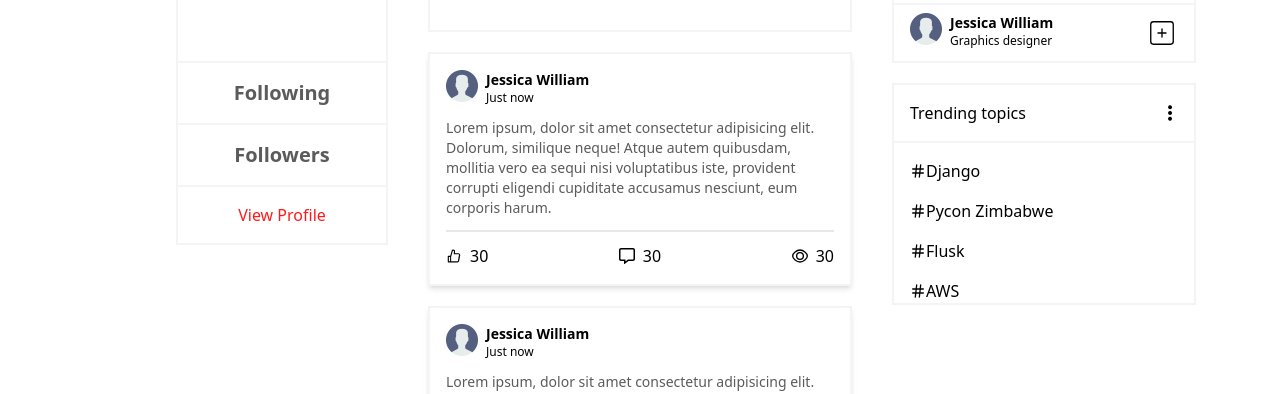
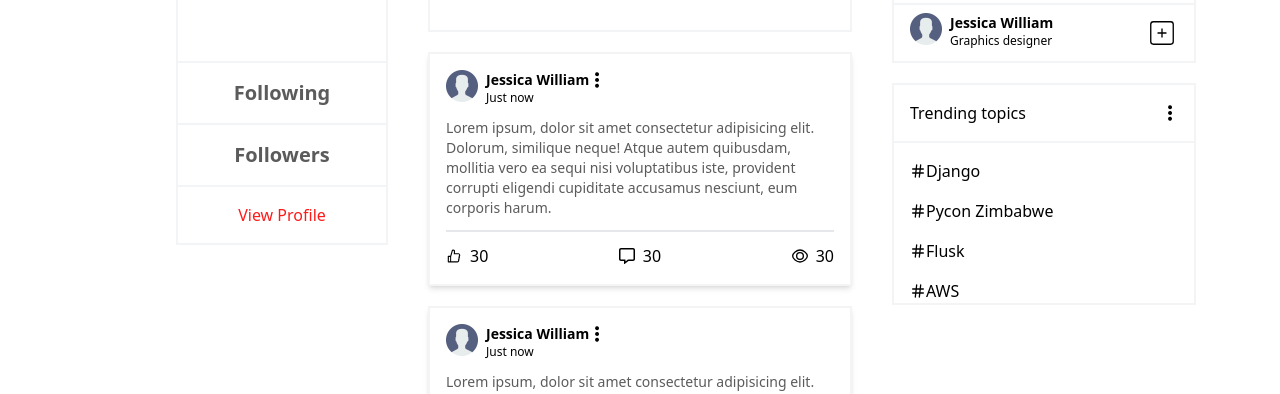
Before and after one commit to PythonBulawayo/ChitChat, a React (Vite) app in the folder frontend/: page / in a window 1280 px wide. Shown: the part 331-725 px from the top of the page. Built offline with nearby package versions, Linux system fonts and the light colour scheme; no server answers.

Commit message:
added dropdown on post header for delete, edit and share options

```diff
--- a/frontend/src/components/common/Post.tsx
+++ b/frontend/src/components/common/Post.tsx
@@ -5,6 +5,7 @@ import TechSTack from "./TechSTack";
 import { AiOutlineLike } from "react-icons/ai";
 import { GrView } from "react-icons/gr";
 import { FaRegCommentAlt } from "react-icons/fa";
+import { SlOptionsVertical } from "react-icons/sl";
 
 const techSTack = ["HTML", "React", "PHP", "Laravel"];
 
@@ -20,9 +21,20 @@ const Post = () => {
 					className="object-fill h-8"
 				/>
 				<div className="flex flex-col">
-					<p className="text-sm font-bold">Jessica William</p>
+					<div className="flex flex-row items-center justify-between">
+						<span className="text-sm font-bold">Jessica William</span>
+						<button
+							onClick={() => {
+								//!TODO implement a dropdown for edit, delete and share options
+							}}
+							className="ml-auto"
+						>
+							<SlOptionsVertical />
+						</button>
+					</div>
 					<p className="text-xs">{formatPostDate(createdAt)}</p>
 				</div>
+
 			</div>
 			<div className="my-2">
 				<p className="text-subheading-100 text-sm">
```
